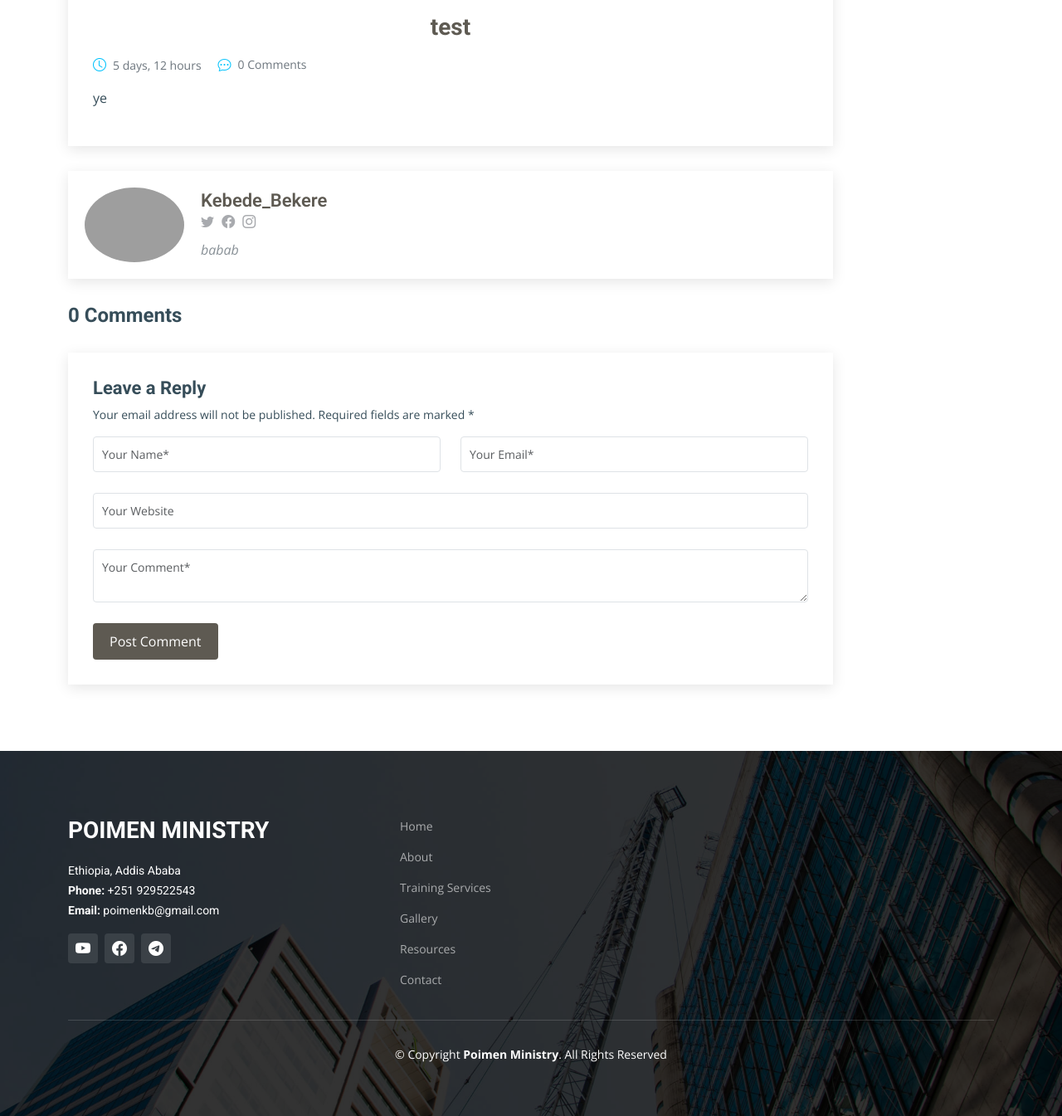
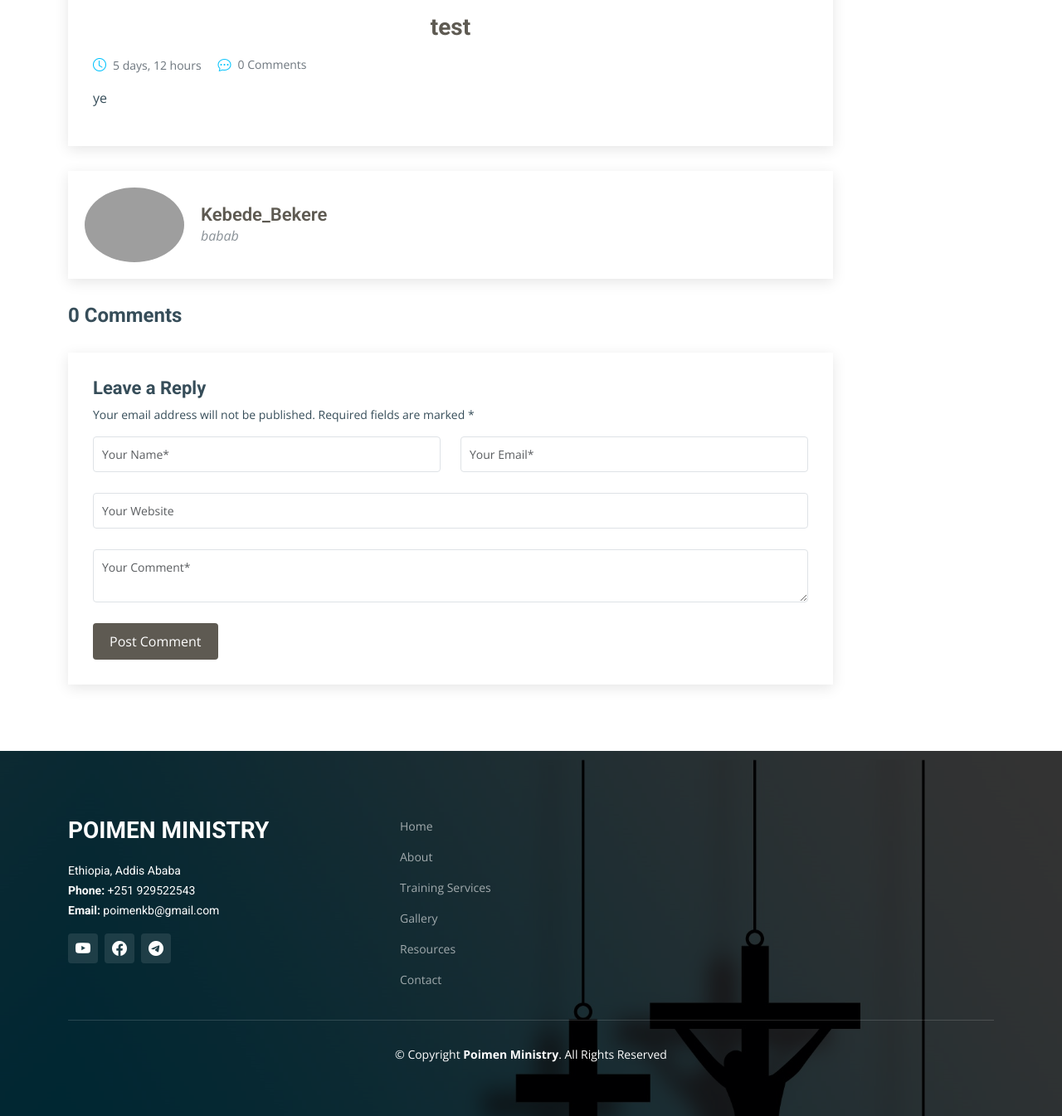
Before and after one commit to Samuelbahiru/poimen, a Django app: page /resource/test/ in a window 1280 px wide. Shown: the part 877-2222 px from the top of the page at 83% size. Run offline with Django 4.2, Linux system fonts and the light colour scheme; data comes from the database, SQL or seed files in the repository; both versions use the stored data as it was after the commit; data that the repository does not hold is empty; some libraries are stand-ins or nearby versions; grey boxes are pictures that could not be loaded.

Commit message:
few problem fixed

```diff
--- a/company/templates/company/blog-details.html
+++ b/company/templates/company/blog-details.html
@@ -5,7 +5,7 @@
     <meta charset="utf-8" />
     <meta content="width=device-width, initial-scale=1.0" name="viewport" />
 
-    <title>UpConstruction Bootstrap Template - Blog Details</title>
+    <title>Poimen - Blog Details</title>
     <meta content="" name="description" />
     <meta content="" name="keywords" />
 
--- a/company/templates/company/resource-details.html
+++ b/company/templates/company/resource-details.html
@@ -5,7 +5,7 @@
     <meta charset="utf-8" />
     <meta content="width=device-width, initial-scale=1.0" name="viewport" />
 
-    <title>UpConstruction Bootstrap Template - Blog Details</title>
+    <title>Poimen - Resource Details</title>
     <meta content="" name="description" />
     <meta content="" name="keywords" />
 
@@ -83,17 +83,7 @@
                 />
                 <div>
                   <h4>{{resource.user}}</h4>
-                  <div class="social-links">
-                    <a href="https://twitters.com/#"
-                      ><i class="bi bi-twitter"></i
-                    ></a>
-                    <a href="https://facebook.com/#"
-                      ><i class="bi bi-facebook"></i
-                    ></a>
-                    <a href="https://instagram.com/#"
-                      ><i class="biu bi-instagram"></i
-                    ></a>
-                  </div>
+
                   <p>
                     {{resource.author_description}}
                   </p>
```
Also changed, not shown: company/templates/company/resource.html (+5 -3 lines), db.sqlite3, media/author/image/DSC_07001.jpg (added), media/blog/image/Here-I-Am-Lord-1.jpg (added), static/assets/img/d.jpg (added), static/assets/img/footer-bg.jpg.
